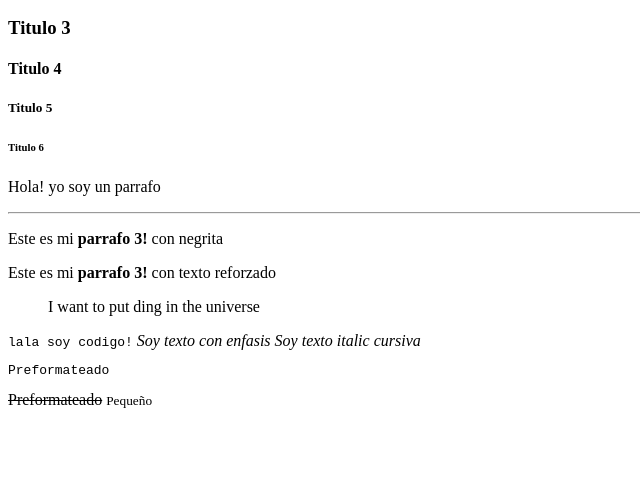
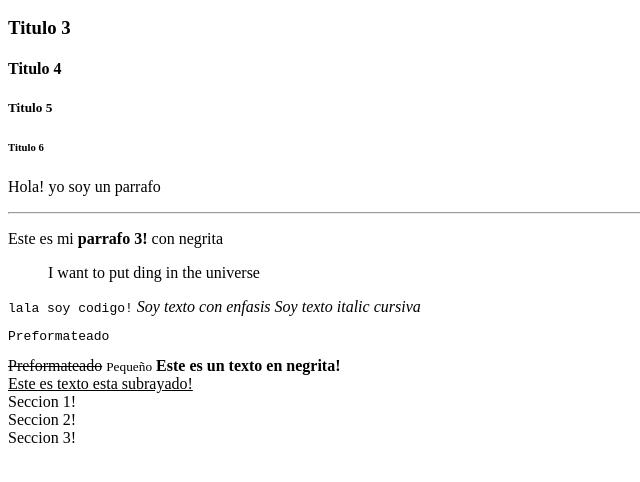
Before and after one commit to dcardonac31/CursoFrontend_NicolasSchurmann, a plain HTML site: page html/index.html in a window 1280 px wide. Shown: the part 110-592 px from the top of the page, without its empty margins (0-640 px from the left). Drawn offline with Linux system fonts and the light colour scheme.

Commit message:
Strong, subrayado y div

```diff
--- a/html/index.html
+++ b/html/index.html
@@ -15,7 +15,6 @@
   <hr />
   <!--<p>Hola! <br/> yo soy un parrafo 2</p> -->
   <p>Este es mi <b>parrafo 3!</b> con negrita</p>
-  <p>Este es mi <strong>parrafo 3!</strong> con texto reforzado</p>
   <blockquote>I want to put ding in the universe</blockquote>
   <code>lala soy codigo!</code>
   <em>Soy texto con enfasis</em>
@@ -23,5 +22,11 @@
   <pre>Preformateado</pre>
   <s>Preformateado</s>
   <small>Pequeño</small>
+  <strong>Este es un texto en negrita!</strong>
+  <br/>
+  <u>Este es texto esta subrayado!</u>
+  <div>Seccion 1!</div>
+  <div>Seccion 2!</div>
+  <div>Seccion 3!</div>
 
 </html>
```
